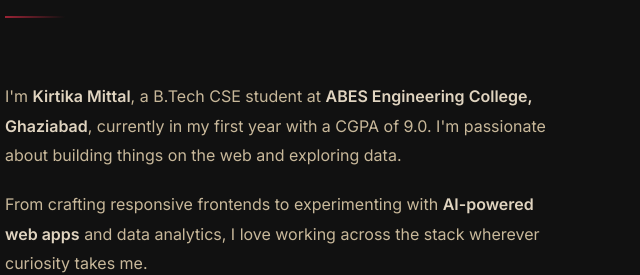
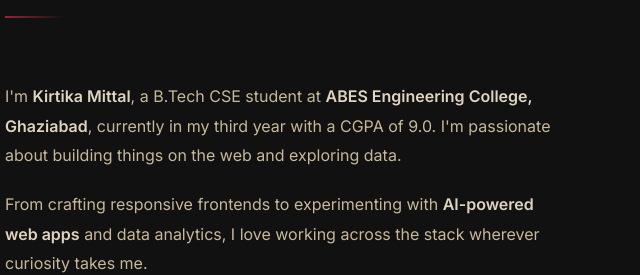
Before and after one commit to kirtika-0102/MY-PORTFOLIO, a plain HTML site: page index.html in a window 1280 px wide. Shown: the part 1004-1279 px from the top of the page, 59-699 px from the left. Drawn offline with nearby package versions, Linux system fonts and the light colour scheme.

Commit message:
changed the incorrent year typo in about section

```diff
--- a/index.html
+++ b/index.html
@@ -106,7 +106,7 @@
 
       <div class="about-grid">
         <div class="about-text">
-          <p>I'm <strong>Kirtika Mittal</strong>, a B.Tech CSE student at <strong>ABES Engineering College, Ghaziabad</strong>, currently in my first year with a CGPA of 9.0. I'm passionate about building things on the web and exploring data.</p>
+          <p>I'm <strong>Kirtika Mittal</strong>, a B.Tech CSE student at <strong>ABES Engineering College, Ghaziabad</strong>, currently in my third year with a CGPA of 9.0. I'm passionate about building things on the web and exploring data.</p>
           <p>From crafting responsive frontends to experimenting with <strong>AI-powered web apps</strong> and data analytics, I love working across the stack wherever curiosity takes me.</p>
           <p>My recent work spans a movie discovery platform, a text-to-scene AI generator, and an accessibility-first sign language learning website — all built with a focus on real user impact.</p>
           <p>I'm actively looking for <strong>internship opportunities</strong> in web development or data science where I can learn fast and contribute meaningfully.</p>
```
